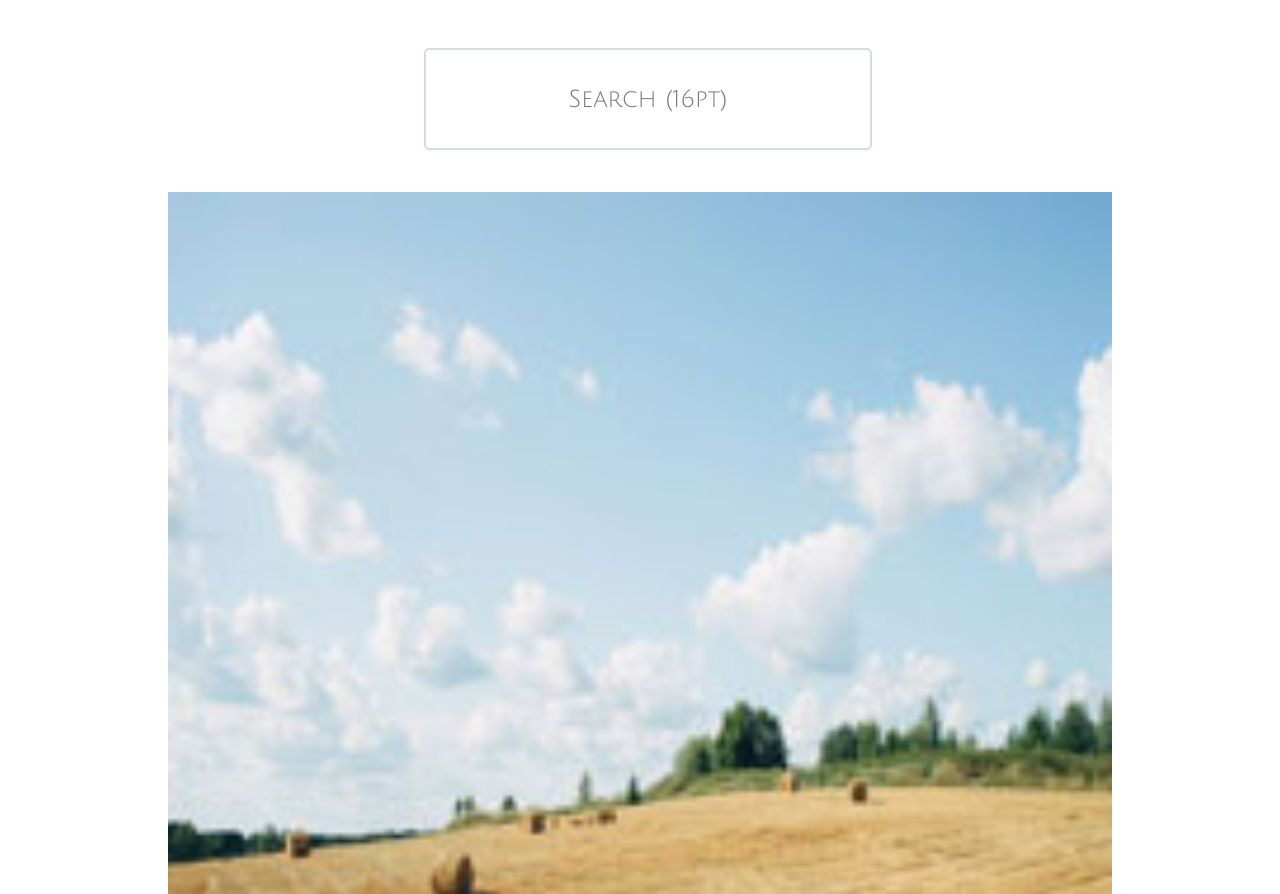
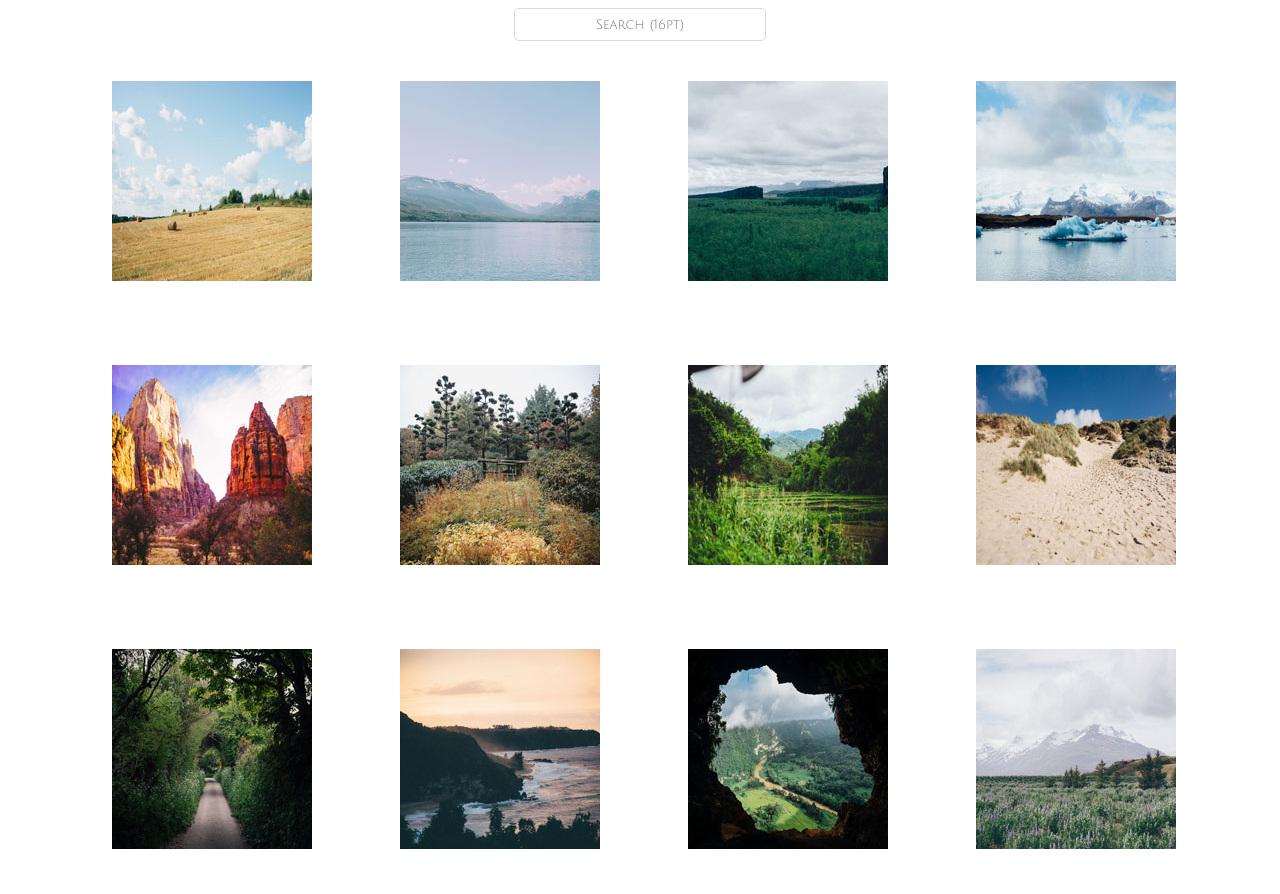
Before and after one commit to pangszenga/Interactive-Photo-Gallery, a plain HTML site: page index.html in a window 1280 px wide. Shown: the top 894 px of the page. Drawn offline with Linux system fonts and the light colour scheme.

Commit message:
Final and validated

```diff
--- a/css/styles.css
+++ b/css/styles.css
@@ -3,79 +3,81 @@
   box-sizing: border-box;
 }
 
+
+
 .grid {
   display: flex;
-  flex-direction: column;
-  justify-content: space-between;
-  margin: 3em;
-
+  flex-direction: row;
+  flex-wrap: wrap;
+  padding-left: 1.5em;
+  padding-right: 1.5em;
+  margin-right: 2em;
+  margin-left: 2em;
 }
 
 .photo {
-  width: 100%;
-  padding: 4em;
+  padding: 1em;
+  margin: auto;
 }
 
-.thumbnail {
-  padding: 1em;
-  margin: 2em;
-  width: 100%;
+input {
+  display: block;
+  border-radius: 5px;
+  border: #DED8D7 solid 1px;
+  padding: .6em 2em;
+  text-align: center;
+  width: 60%;
+  margin: auto;
 }
 
-#search {
-  border-radius: 5px;
-  border: solid 2px #d5dbe5;
-  padding: 1em;
-  width: 100%;
-  font-size: 1.5em;
+.rebox-caption {
+  display: block;
+  padding: 2em;
 }
 
-input[placeholder] {
-  text-align: center;
-}
-
-.sticky {
-  position: fixed;
-  top: 0;
-  width: 100%;
-}
-
-.rebox-caption p {
-  font-size: 1.5em;
-  line-height: 1em;
-  max-height: 100%
+.rebox-caption{
+  font-size: 1em;
+  line-height: 1.5em;
 }
 
 
-@media only screen and (min-width:768px) {
+
+
+@media screen and (min-width:768px) {
   .grid {
-    margin: 5em;
     display: flex;
     flex-direction: row;
     flex-wrap: wrap;
-    justify-content: space-between;
-  }
-
-  .thumbnail {
-    margin: 2em 2em 2em 0;
-  }
-
-  #search{
-    border-radius: 5px;
-    border: solid 2px #d5dbe5;
-    padding: 1.5em;
-    width: 35%;
-    align-self: center;
-    margin-left: 32.5%;
-    margin-right: 32.5%;
-    margin-top: 2em;
+    padding-left: 2em;
+    padding-right: 2em;
+    margin-right: 1em;
+    margin-left: 2em;
 
   }
 
-  .sticky {
-    position: fixed;
-    top: 0;
-    width: 100%;
+  .photo {
+    margin: 1.5em;
+    flex-grow: 3;
+  }
+
+  input {
+    display: block;
+    border-radius: 5px;
+    border: #DED8D7 solid 1px;
+    padding: .6em 2em;
+    text-align: center;
+    width: 20%;
+    margin: auto;
+
+  }
+
+  .rebox-caption {
+    display: none;
+    padding: 1em;
+  }
+  .rebox-caption p {
+    font-size: 12px;
+    line-height: 18px;
   }
 
 
--- a/index.html
+++ b/index.html
@@ -2,6 +2,7 @@
 <html lang="en" dir="ltr">
   <head>
     <meta charset="utf-8">
+    <meta name="viewport" content="width=device-width, inital-scale=1.0">
     <link rel="stylesheet" type="text/css" href="Rebox/jquery-rebox.css">
     <link rel="stylesheet" type="text/css" href="css/styles.css">
     <link href="https://fonts.googleapis.com/css?family=Julius+Sans+One" rel="stylesheet">
```
